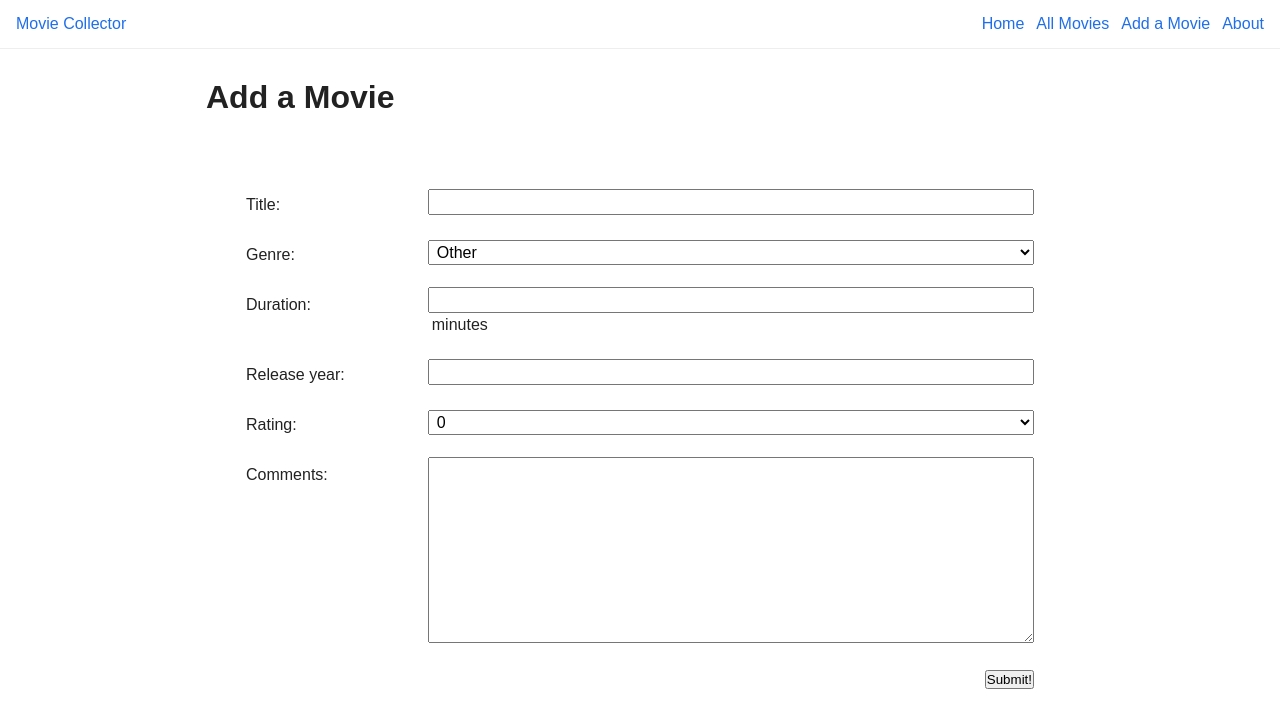
After one commit to ShyakaRoger/django_movie_collection_app, a Django app: page /movies/create/ in a window 1280 px wide. The commit adds this page. Shown: the top 728 px of the page. Run offline with Django 5.2, Linux system fonts and the light colour scheme.

Commit message:
completed movie model

```diff
--- a/main_app/models.py
+++ b/main_app/models.py
@@ -1,6 +1,6 @@
 from django.db import models
 from django.contrib.auth.models import User
-
+from django.urls import reverse
 # create genre choices and rating choices for the Movie model
 # create movie model
 GENRE_CHOICES = (
@@ -55,6 +55,10 @@
     def __str__(self) -> str:
         return self.title
 
+    def get_absolute_url(self):
+        return reverse('movie-detail', kwargs={'movie_id': self.id})
+
+
 # Added Model(new feaature)
 class Review(models.Model):
     movie = models.ForeignKey(
--- /dev/null
+++ b/main_app/static/css/form.css
@@ -0,0 +1,39 @@
+.form-container {
+    display: flex;
+    flex-direction: column;
+    width: 100%;
+}
+
+table {
+    padding: 0 40px;
+    width: 100%;
+    border-spacing: 0 20px;
+}
+
+th {
+    text-align: left;
+    padding: 6px 20px 0 0;
+    font-weight: normal;
+    vertical-align: top;
+    font-size: var(--font-reg);
+}
+
+td {
+    max-width: 60%;
+}
+
+td>* {
+    width: 100%;
+    padding: 2px 4px;
+    font-size: var(--font-l);
+}
+
+td>textarea {
+    height: calc(4 * var(--font-l) + 8px);
+    font-family: inherit;
+}
+
+.btn {
+    align-self: flex-end;
+    margin-right: 40px;
+}
--- a/main_app/templates/base.html
+++ b/main_app/templates/base.html
@@ -2,12 +2,13 @@
 
 <!DOCTYPE html>
 <html lang="en">
+
 <head>
   <meta charset="UTF-8" />
   <meta http-equiv="X-UA-Compatible" content="IE=edge" />
   <meta name="viewport" content="width=device-width, initial-scale=1.0" />
   <link rel="shortcut icon" href="{% static 'img/favicon.ico' %}" />
-  <title>{% block title %}MovieCollector{% endblock %}</title>
+  <title>{% block title %}Movie Collector{% endblock %}</title>
   <link rel="stylesheet" href="{% static 'css/base.css' %}" />
   {% block head %}{% endblock %}
 </head>
@@ -17,7 +18,7 @@
     <div>
       <a href="{% url 'home' %}">
         <!-- If you add a logo image later, swap the span for an <img src="{% static 'img/logo.svg' %}" alt="MovieCollector" /> -->
-        <span>MovieCollector</span>
+        <span>Movie Collector</span>
       </a>
     </div>
 
@@ -25,6 +26,7 @@
       <ul>
         <li><a href="{% url 'home' %}">Home</a></li>
         <li><a href="{% url 'movie-index' %}">All Movies</a></li>
+        <li><a href="{% url 'movie-create' %}">Add a Movie</a></li>
         <li><a href="{% url 'about' %}">About</a></li>
       </ul>
     </nav>
@@ -36,4 +38,5 @@
 
   {% block scripts %}{% endblock %}
 </body>
+
 </html>
--- /dev/null
+++ b/main_app/templates/main_app/movie_form.html
@@ -0,0 +1,25 @@
+{% extends 'base.html' %}
+{% load static %}
+{% block head %}
+<link rel="stylesheet" href="{% static 'css/form.css' %}" />
+{% endblock %}
+{% block content %}
+
+<div class="page-header">
+    {% if movie %}
+    <h1>Edit {{ movie.title }}</h1>
+    {% else %}
+    <h1>Add a Movie</h1>
+    {% endif %}
+    <img src="" alt="" />
+</div>
+
+<form action="" method="post" class="form-container">
+    {% csrf_token %}
+    <table>
+        {{ form.as_table }}
+    </table>
+    <button type="submit" class="btn submit">Submit!</button>
+</form>
+
+{% endblock %}
--- a/main_app/urls.py
+++ b/main_app/urls.py
@@ -5,8 +5,9 @@
     path('', views.home, name='home'),
     path('about/', views.about, name='about'),
     path('movies/', views.movie_index, name='movie-index'),
-
-    path('movies/<int:movie_id>/', views.movie_detail, name='movie-detail')
-
+    path('movies/<int:movie_id>/', views.movie_detail, name='movie-detail'),
+    path('movies/create/', views.MovieCreate.as_view(), name='movie-create'),
+    path('movies/<int:pk>/update/', views.MovieUpdate.as_view(), name='movie-update'),
+    path('movies/<int:pk>/delete/', views.MovieDelete.as_view(), name='movie-delete'),
 
 ]
--- a/main_app/views.py
+++ b/main_app/views.py
@@ -1,4 +1,5 @@
 from django.shortcuts import render, get_object_or_404
+from django.views.generic.edit import CreateView, UpdateView, DeleteView
 from .models import Movie
 
 # Define the home view function
@@ -9,30 +10,25 @@
 def about(request):
     return render(request, 'about.html')
 
-
-
-# create a Movie class and a list of movie instances to imulate a database of movies
-# class Movie:
-#     def __init__(self, title, genre, duration, release_year, rating, comments):
-#         self.title = title
-#         self.genre = genre
-#         self.duration = duration
-#         self.release_year = release_year
-#         self.rating = rating
-#         self.comments = comments
-
-# # create a list of Movie instances
-# movies = [
-#     Movie('Finding Nemo', 'Family', 100, 2003, '5', 'these are comments'),
-#     Movie('The Goonies', 'Adventure', 114, 1985, '5', 'these are more comments')
-# ]
-
 def movie_index(request):
     # render the movies/index.html template with the movies data
     movies = Movie.objects.all().order_by('title')
     return render(request, 'movies/index.html', {'movies': movies})
 
+def movie_detail(request, movie_id):
 
-def movie_detail(request, pk):
-    movie = get_object_or_404(Movie, pk=pk)
+    #I changed pk back to movie_id. I was getting an error that it wasnt matching up to the url when navigating to a movie detail
+    movie = get_object_or_404(Movie, id=movie_id)
     return render(request, 'movies/detail.html', {'movie': movie})
+
+class MovieCreate(CreateView):
+    model = Movie
+    fields = '__all__'
+
+class MovieUpdate(UpdateView):
+    model = Movie
+    fields = '__all__'
+
+class MovieDelete(DeleteView):
+    model = Movie
+    success_url = '/movies/'
```
Also changed, not shown: main_app/templates/main_app/movie_confirm_delete.html (added, +18 -0 lines), main_app/templates/movies/detail.html (+11 -4 lines), main_app/templates/movies/index.html (indentation only), 1 other file.
